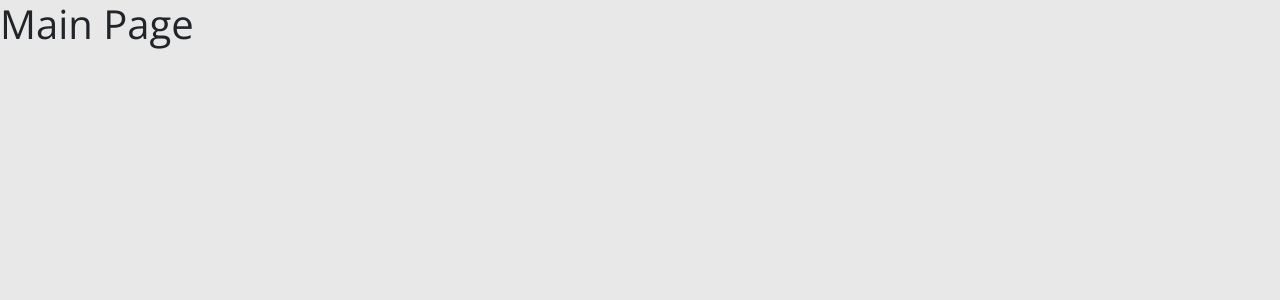
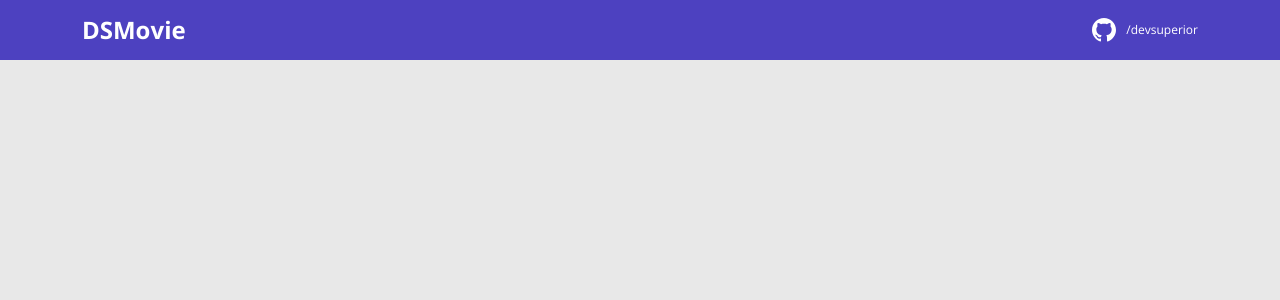
Before and after one commit to GabrielDeNobrega/dsmovie-fullstack, a React (Create React App) app in the folder frontend/: page / in a window 1280 px wide. Shown: the top 300 px of the page. Built offline with nearby package versions, Linux system fonts and the light colour scheme.

Commit message:
Navbar Created

```diff
--- a/frontend/src/App.tsx
+++ b/frontend/src/App.tsx
@@ -1,8 +1,10 @@
+import Navbar from "./components/Navbar";
+
 
 function App() {
-  return (
-    <h1>Main Page</h1>
-  );
+    return (
+        <Navbar />
+    );
 }
 
 export default App;
--- /dev/null
+++ b/frontend/src/components/Navbar/index.tsx
@@ -0,0 +1,24 @@
+import { ReactComponent as GithubIcon } from "assets/img/github.svg";
+import './styles.css';
+
+function Navbar() {
+
+    return (
+        <header>
+            <nav className="container">
+                <div className="dsmovie-nav-content">
+                    <h1>DSMovie</h1>
+                    <a href="https://github.com/devsuperior">
+                        <div className="dsmovie-contact-container">
+                            <GithubIcon />
+                            <p className="dsmovie-contact-link">/devsuperior</p>
+                        </div>
+                    </a>
+                </div>
+            </nav>
+        </header>
+    );
+
+}
+
+export default Navbar;
--- /dev/null
+++ b/frontend/src/components/Navbar/styles.css
@@ -0,0 +1,29 @@
+header {
+    background-color: var(--color-primary);
+    height: 60px;
+    display: flex;
+    align-items: center;
+}
+
+.dsmovie-nav-content {
+    display: flex;
+    justify-content: space-between;
+    align-items: center;
+    color: #FFF
+}
+
+.dsmovie-nav-content h1 {
+    margin: 0;
+    font-weight: 700;
+    font-size: 24px;
+}
+
+.dsmovie-contact-container {
+    display: flex;
+    align-items: center;
+}
+
+.dsmovie-contact-link {
+    margin: 0 0 0 10px;
+    font-size: 12px;
+}
--- a/frontend/tsconfig.json
+++ b/frontend/tsconfig.json
@@ -1,5 +1,6 @@
 {
   "compilerOptions": {
+    "baseUrl": "./src",
     "target": "es5",
     "lib": [
       "dom",
```
Also changed, not shown: frontend/src/assets/img/github.svg (added).
